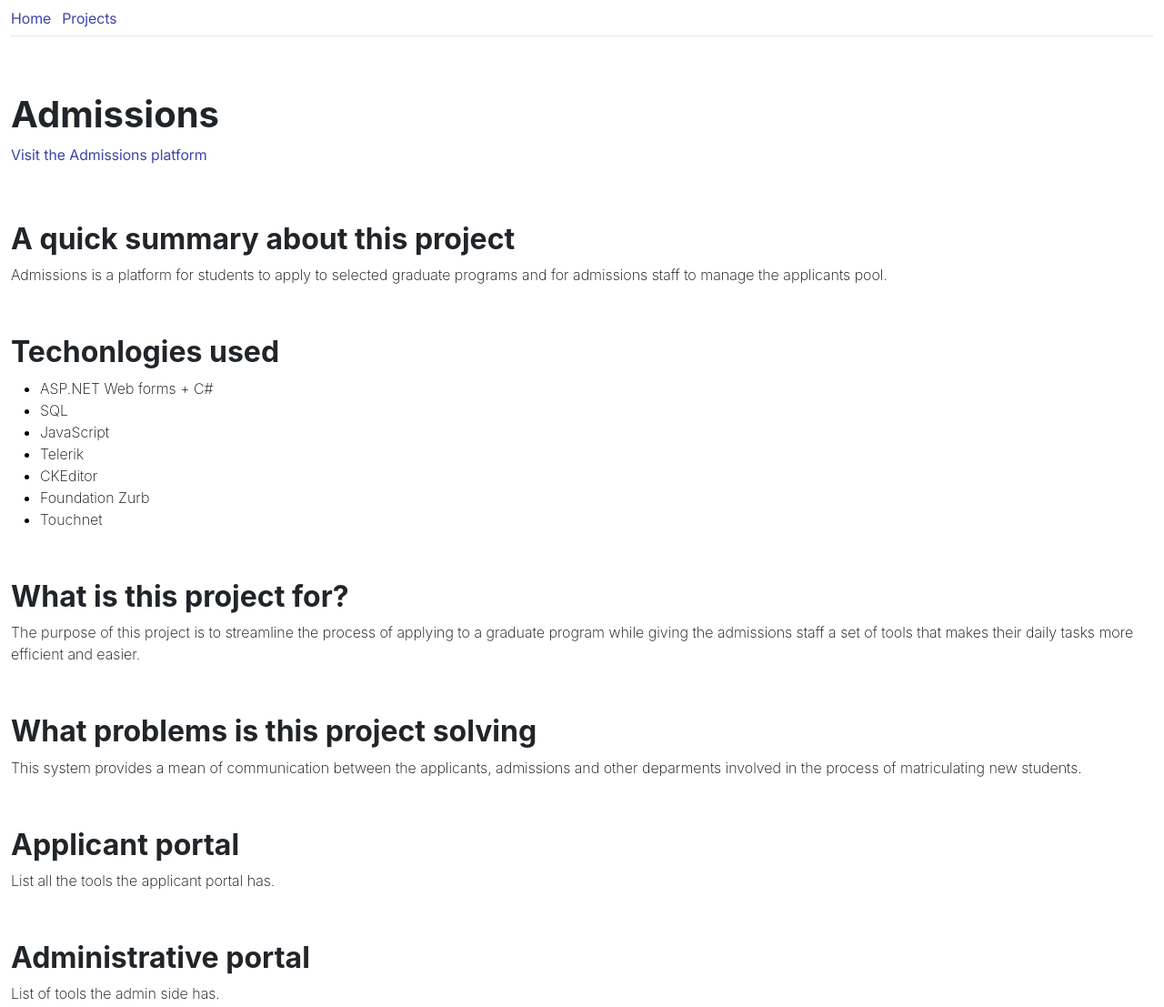
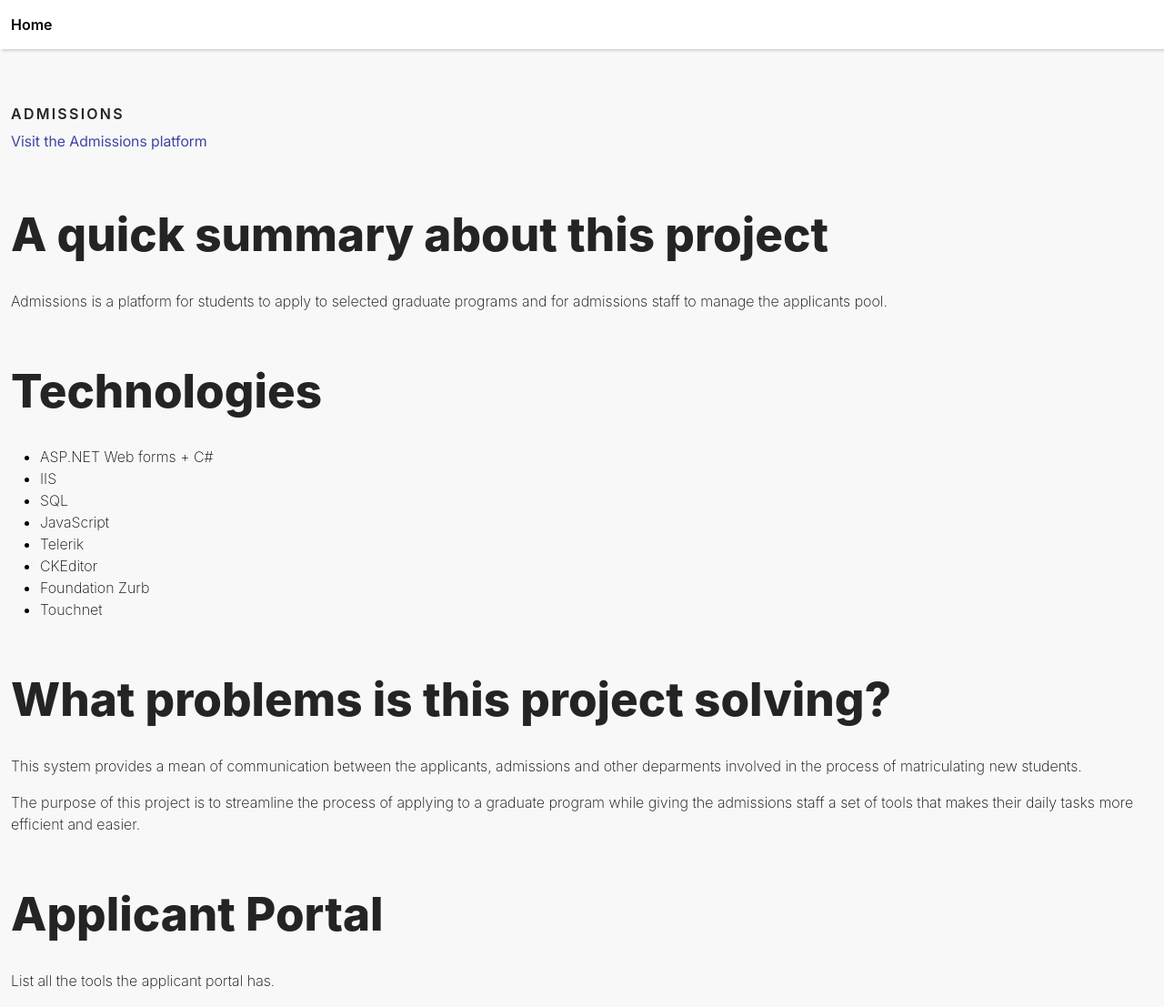
Before and after one commit to luisbermudez/portfolio2025, a plain HTML site: page project-admissions.html in a window 1280 px wide. Shown: the top 1107 px of the page at 91% size. Drawn offline with Linux system fonts and the light colour scheme; a web font is replaced by a local one.

Commit message:
Update topbar style. Work on blog like css classes.

```diff
--- a/css/styles.css
+++ b/css/styles.css
@@ -10,9 +10,16 @@
     --purple-2: #3c45a5;
     --green: #00dfa9;
     --green-2: #00deb0;
+    --green-3: #127578;
     --blue: #396da7;
     --blue-2: #267ff3;
     --blue-3: #2071da;
+    --topbar-height: 54px;
+}
+
+body {
+    position: relative;
+    background-color: #f8f8f8;
 }
 
 a {
@@ -59,7 +66,7 @@ ul {
 }
 
 .glbl-large-bottom-margin {
-    margin-bottom: 54px;
+    margin-bottom: 58px;
 }
 
 .glbl-xlarge-bottom-margin {
@@ -85,9 +92,54 @@ ul {
     color: var(--purple-2);
 }
 
+.blog-large-title {
+    font-size: 3.2rem;
+    font-weight: 800;
+    color: #242424;
+    hyphens: auto;
+    overflow-wrap: break-word;
+    line-height: 3.6rem;
+    margin-bottom: 2rem;
+}
+
+.blog-uppercased-title {
+    text-transform: uppercase;
+    font-size: 1rem;
+    letter-spacing: 0.14rem;
+    font-weight: 600;
+}
+
 /* Top Navbar */
-#topNavbar ul {
-    border-bottom: 1px solid #e7e7e7;
+header.main-top-nav {
+    position: sticky;
+    top: 0;
+    box-shadow: rgb(0 0 0 / 24%) 0px 3px 8px;
+    box-shadow: rgba(0, 0, 0, 0.15) 1.95px 1.95px 2.6px;
+    background-color: white;
+    z-index: 1000;
+}
+
+#topNavbar a[href="./index.html"] {
+    font-weight: 600;
+    font-size: 1rem;
+    color: black;
+}
+#topNavbar a[href="./index.html"]:hover {
+    border: none;
+}
+
+#topNavbar a[href="./projects.html"] {
+    border: none;
+    border-radius: 14px;
+    padding: 10px 16px;
+    color: white;
+    font-size: 0.92rem;
+    font-weight: 600;
+    text-decoration: none;
+    background-color: black;
+}
+#topNavbar a[href="./projects.html"]:hover {
+    border: none;
 }
 
 #topNavbar ul {
@@ -95,24 +147,24 @@ ul {
     padding: 0;
     margin: 0;
     display: flex;
-    gap: 12px;
     align-items: center;
-    height: 40px;
+    height: var(--topbar-height);
+    justify-content: space-between;
 }
 
 /* Home Main */
 #home-main-div {
     display: flex;
     flex-direction: column;
-    min-height: 587px;
-    height: calc(100dvh - 40px);
+    min-height: 500px;
+    height: calc(100dvh - var(--topbar-height));
 }
 
 #home-main-div main {
     flex-grow: 1;
     display: flex;
     align-items: center;
-    padding-bottom: 40px;
+    padding-bottom: var(--topbar-height);
 }
 
 /* Contact/Footer */
@@ -138,3 +190,15 @@ ul {
     margin-left: 2px;
     margin-right: 8px;
 }
+
+/* Text Animation */
+.fade-up {
+  opacity: 0;
+  transform: translateY(20px);
+  transition: opacity 1s ease-out, transform 1s ease-out;
+}
+
+.fade-up.visible {
+  opacity: 1;
+  transform: translateY(0);
+}
--- a/project-admissions.html
+++ b/project-admissions.html
@@ -11,12 +11,12 @@
 </head>
 
 <body>
-    <header>
+    <header class="main-top-nav">
 
         <nav id="topNavbar" class="glbl-lateral-padding">
             <ul>
                 <li><a href="./index.html">Home</a></li>
-                <li><a href="./projects.html">Projects</a></li>
+                <!-- <li><a href="./projects.html">Projects</a></li> -->
             </ul>
         </nav>
 
@@ -25,19 +25,20 @@
     <main class="glbl-lateral-padding glbl-top-margin">
 
         <div class="glbl-xlarge-bottom-margin">
-            <h1>Admissions</h1>
-            <a href="https://portalapps.weber.edu/admissions/">Visit the Admissions platform</a>
+            <h1 class="blog-uppercased-title">Admissions</h1>
+            <a target="_blank" href="https://portalapps.weber.edu/admissions/">Visit the Admissions platform</a>
         </div>
 
         <section class="glbl-large-bottom-margin">
-            <h2>A quick summary about this project</h2>
-            <p>Admissions is a platform for students to apply to selected graduate programs and for admissions staff to manage the applicants pool.</p>
+            <h2 class="blog-large-title">A quick summary about this project</h2>
+            <p class="fade-up">Admissions is a platform for students to apply to selected graduate programs and for admissions staff to manage the applicants pool.</p>
         </section>
 
         <section class="glbl-large-bottom-margin">
-            <h2>Techonlogies used</h2>
+            <h2 class="blog-large-title">Technologies</h2>
             <ul>
                 <li>ASP.NET Web forms + C#</li>
+                <li>IIS</li>
                 <li>SQL</li>
                 <li>JavaScript</li>
                 <li>Telerik</li>
@@ -48,27 +49,23 @@
         </section>
 
         <section class="glbl-large-bottom-margin">
-            <h2>What is this project for?</h2>
-            <p>The purpose of this project is to streamline the process of applying to a graduate program while giving the admissions staff a set of tools that makes their daily tasks more efficient and easier.</p>
+            <h2 class="blog-large-title">What problems is this project solving?</h2>
+            <p class="fade-up">This system provides a mean of communication between the applicants, admissions and other deparments involved in the process of matriculating new students.</p>
+            <p class="fade-up">The purpose of this project is to streamline the process of applying to a graduate program while giving the admissions staff a set of tools that makes their daily tasks more efficient and easier.</p>
         </section>
 
         <section class="glbl-large-bottom-margin">
-            <h2>What problems is this project solving</h2>
-            <p>This system provides a mean of communication between the applicants, admissions and other deparments involved in the process of matriculating new students.</p>
-        </section>
-
-        <section class="glbl-large-bottom-margin">
-            <h2>Applicant portal</h2>
+            <h2 class="blog-large-title">Applicant Portal</h2>
             <p>List all the tools the applicant portal has.</p>
         </section>
 
         <section class="glbl-large-bottom-margin">
-            <h2>Administrative portal</h2>
+            <h2 class="blog-large-title">Admin Portal</h2>
             <p>List of tools the admin side has.</p>
         </section>
 
         <section class="glbl-large-bottom-margin">
-            <h2>Code to showcase</h2>
+            <h2 class="blog-large-title">Code to showcase</h2>
             <ul>
                 <li>Touchnet integration</li>
                 <li>Search</li>
@@ -87,6 +84,22 @@
 
     <!-- Boostrap -->
     <script src="./js/bootstrap.bundle.min.js"></script>
+    <script>
+        const observer = new IntersectionObserver((entries) => {
+            entries.forEach(entry => {
+                if (entry.isIntersecting) {
+                    entry.target.classList.add('visible');
+                    observer.unobserve(entry.target);
+                }
+            });
+        }, {
+            root: null,
+            rootMargin: '0px 0px -6% 0px',
+        });
+
+        document.querySelectorAll('.fade-up').forEach((el) => observer.observe(el));
+    </script>
+
 </body>
 
 </html>
```
Also changed, not shown: index.html (+1 -1 lines), project-design-system-framework.html (+4 -4 lines), project-design-system.html (+4 -4 lines), project-galactic-chase.html (+4 -4 lines), project-platy.html (+4 -4 lines), project-road-map.html (+4 -4 lines), projects.html (+1 -1 lines).
